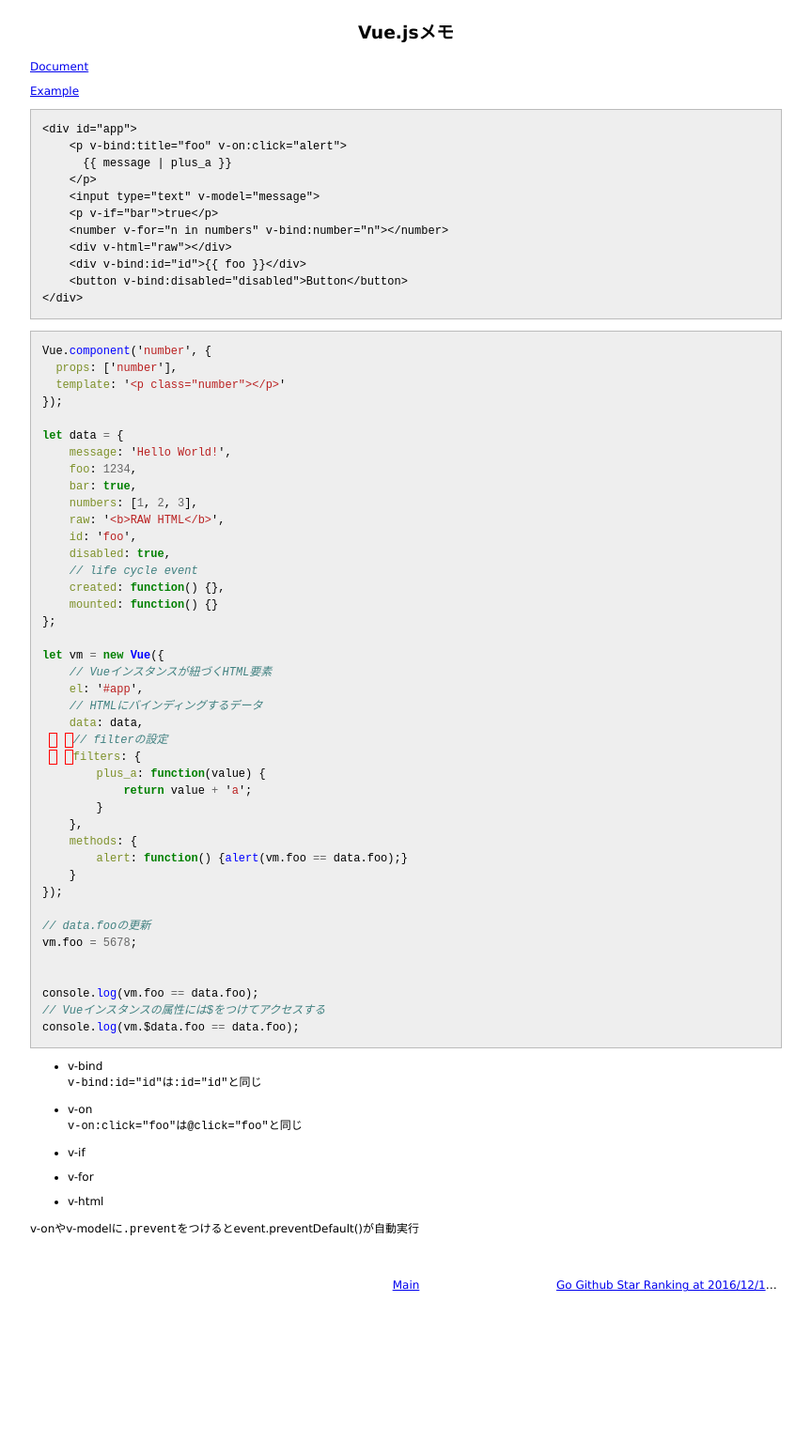
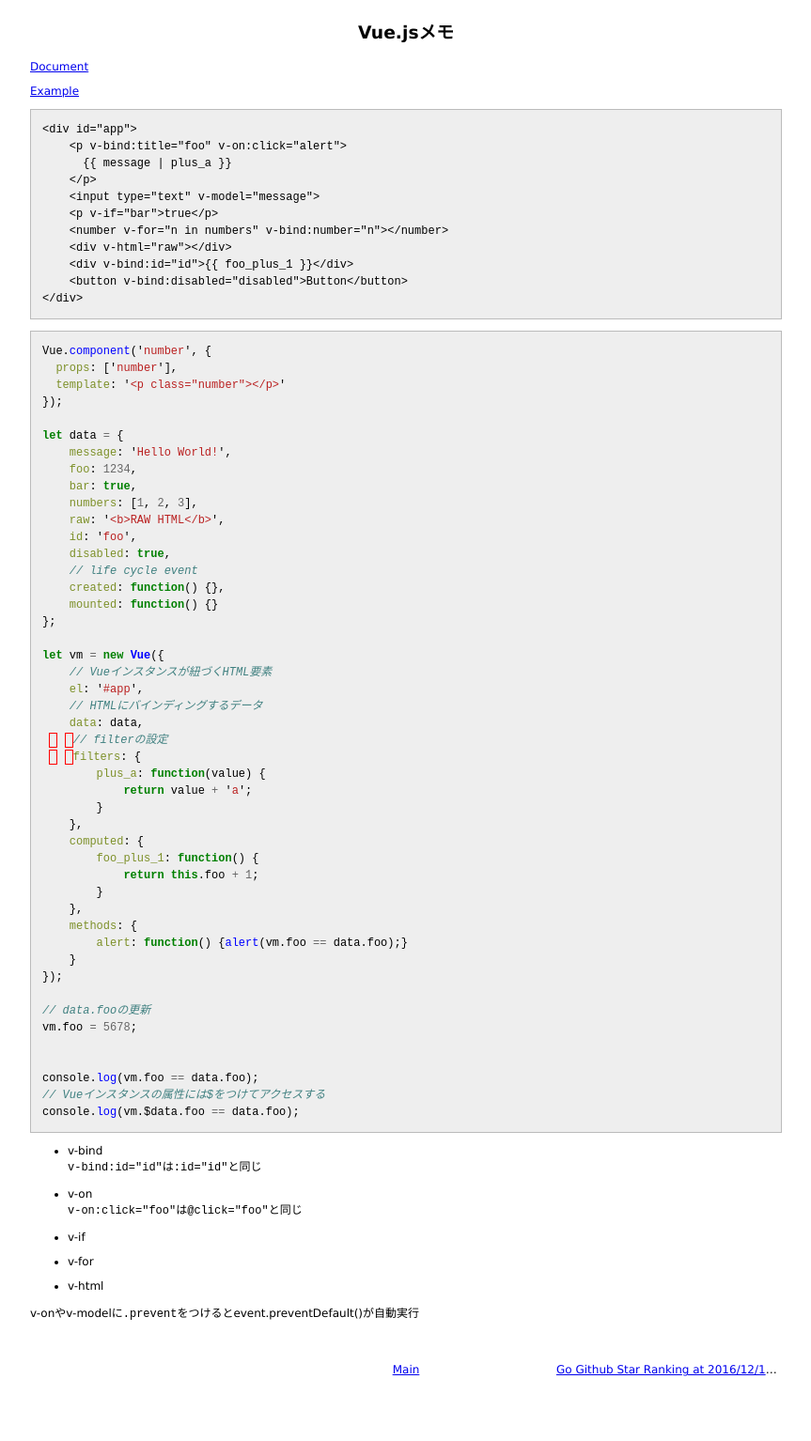
Before and after one commit to 38elements/38elements.github.com, a Jekyll site: the page built from _posts/2016-12-20-vuejs.md, in a window 1280 px wide. Shown: the whole page at 94% size, without its empty margins (208-1071 px from the left). Built offline with Jekyll 4.4.1, drawn with Linux system fonts in a browser that asks for light colours; before the commit the page ends 1444 px from its top, so only the background shows below that.

Commit message:
Update 2016-12-20-vuejs.md

````diff
--- a/_posts/2016-12-20-vuejs.md
+++ b/_posts/2016-12-20-vuejs.md
@@ -15,7 +15,7 @@ title: Vue.jsメモ
     <p v-if="bar">true</p>
     <number v-for="n in numbers" v-bind:number="n"></number>
     <div v-html="raw"></div>
-    <div v-bind:id="id">{%raw%}{{ foo }}{%endraw%}</div>
+    <div v-bind:id="id">{%raw%}{{ foo_plus_1 }}{%endraw%}</div>
     <button v-bind:disabled="disabled">Button</button>
 </div>
 ```
@@ -52,6 +52,11 @@ let vm = new Vue({
             return value + 'a';
         }
     },
+    computed: {
+        foo_plus_1: function() {
+            return this.foo + 1;
+        }
+    },
     methods: {
         alert: function() {alert(vm.foo == data.foo);}
     }
````
